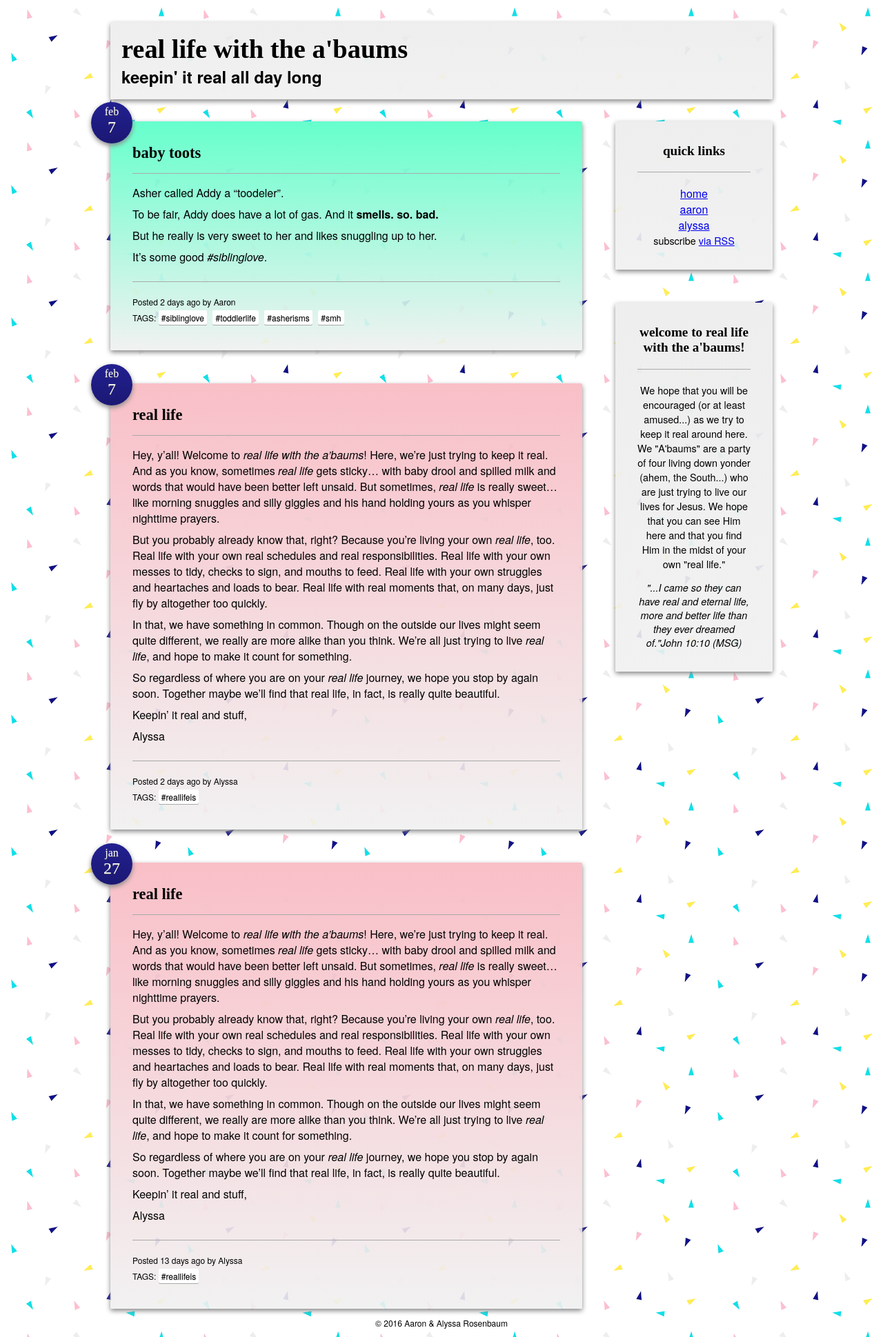
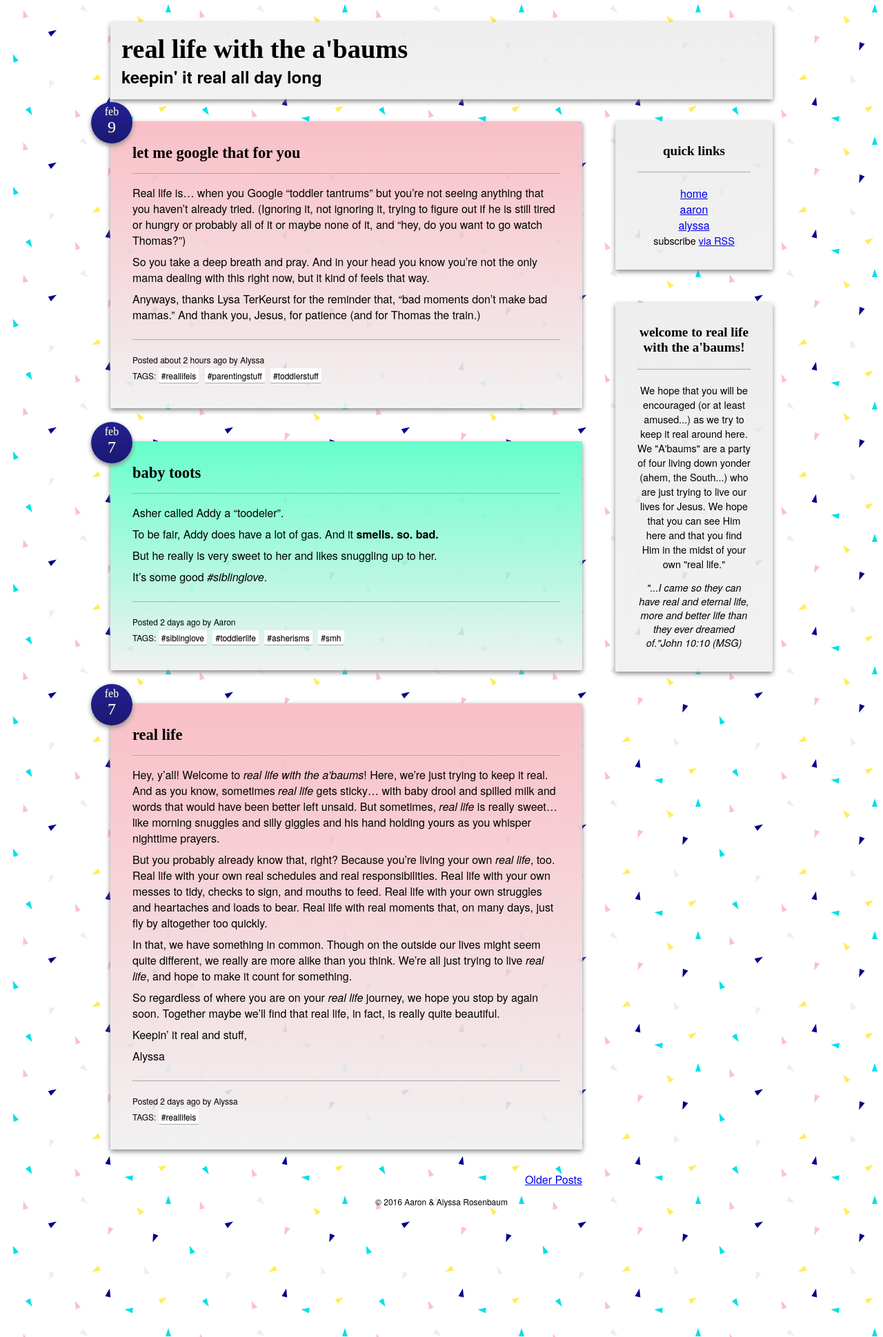
Before and after one commit to arosenb2/real-life-blog, a Jekyll site: the page built from index.html, in a window 1280 px wide. Shown: the whole page at 69% size. Built offline with Jekyll 4.4.1, drawn with Linux system fonts in a browser that asks for light colours; some web fonts are replaced; the list of posts is cut into pages by our own code.

Commit message:
Add a new post
Add SVG Background!

```diff
--- /dev/null
+++ b/_posts/2016-02-09-let-me-google-that-for-you.md
@@ -0,0 +1,13 @@
+---
+title: let me Google that for you
+author: Alyssa
+layout: post
+date: 2016-02-09 18:15 -0500
+categories: alyssa
+tags: reallifeis parentingstuff toddlerstuff
+---
+Real life is... when you Google "toddler tantrums" but you're not seeing anything that you haven't already tried. (Ignoring it, not ignoring it, trying to figure out if he is still tired or hungry or probably all of it or maybe none of it, and  "hey, do you want to go watch Thomas?")
+
+So you take a deep breath and pray. And in your head you know you're not the only mama dealing with this right now, but it kind of feels that way.
+
+Anyways, thanks Lysa TerKeurst for the reminder that, "bad moments don't make bad mamas." And thank you, Jesus, for patience (and for Thomas the train.)
--- a/css/style.scss
+++ b/css/style.scss
@@ -12,7 +12,8 @@ body, h1, h2, h3, p, ul, li {
 }
 
 body {
-    background-image: url(bg.png);
+    background: url(bg.png);
+    background-image: url(bg.svg);
     background-repeat: repeat;
     background-attachment: fixed;
 }
@@ -96,10 +97,6 @@ body section.content aside {
 
         ul {
             list-style: none;
-
-            li {
-                // font-family: 'Shadows Into Light Two', cursive;
-            }
         }
     }
 }
```
Also changed, not shown: css/bg.svg (added).
